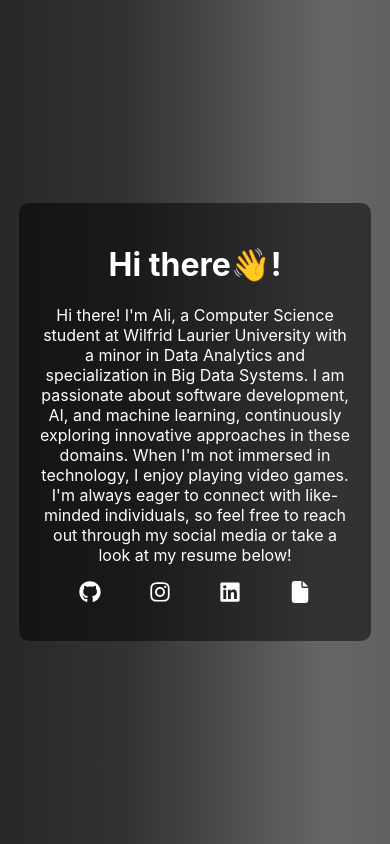
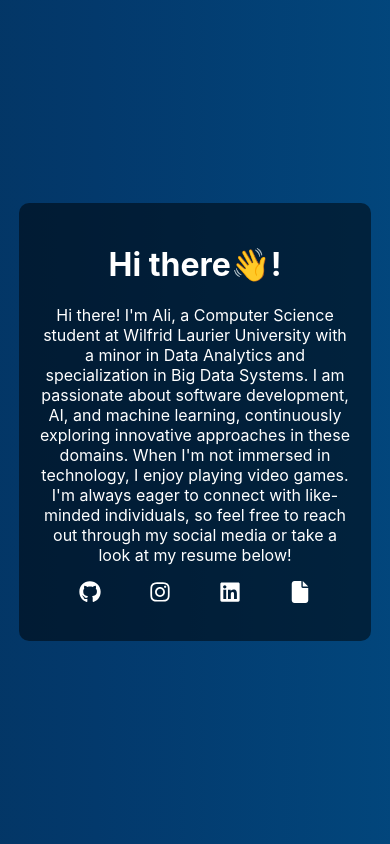
Before and after one commit to AliAhmed2004/personal-website, a React (Create React App) app: page / in a window 390 px wide. Built offline with nearby package versions, Linux system fonts and the light colour scheme.

Commit message:
changed gradient

```diff
--- a/src/App.css
+++ b/src/App.css
@@ -14,9 +14,18 @@
   left: 0;
   width: 100%;
   height: 100%;
-  background: linear-gradient(270deg, #222, #333, #444, #555, #666, #333, #222);
+  background: linear-gradient(
+    270deg,
+    #022540,
+    #03396c,
+    #005b96,
+    #0471b6,
+    #005b96,
+    #03396c,
+    #022540
+  );
   background-size: 1200% 1200%;
-  animation: AnimationName 30s ease infinite;
+  animation: AnimationName 20s ease infinite; /* Reduced from 30s to 20s */
 }
 
 @keyframes AnimationName {
@@ -33,15 +42,13 @@
 
 @media (max-width: 768px) {
   .animated-background {
-    background-size: 600% 600%;
-    animation: AnimationName 60s ease infinite;
+    animation: AnimationName 40s ease infinite; /* Reduced from 60s to 40s */
   }
 }
 
 @media (max-width: 480px) {
   .animated-background {
-    background-size: 300% 300%;
-    animation: AnimationName 120s ease infinite;
+    animation: AnimationName 80s ease infinite; /* Reduced from 120s to 80s */
   }
 }
 
```
